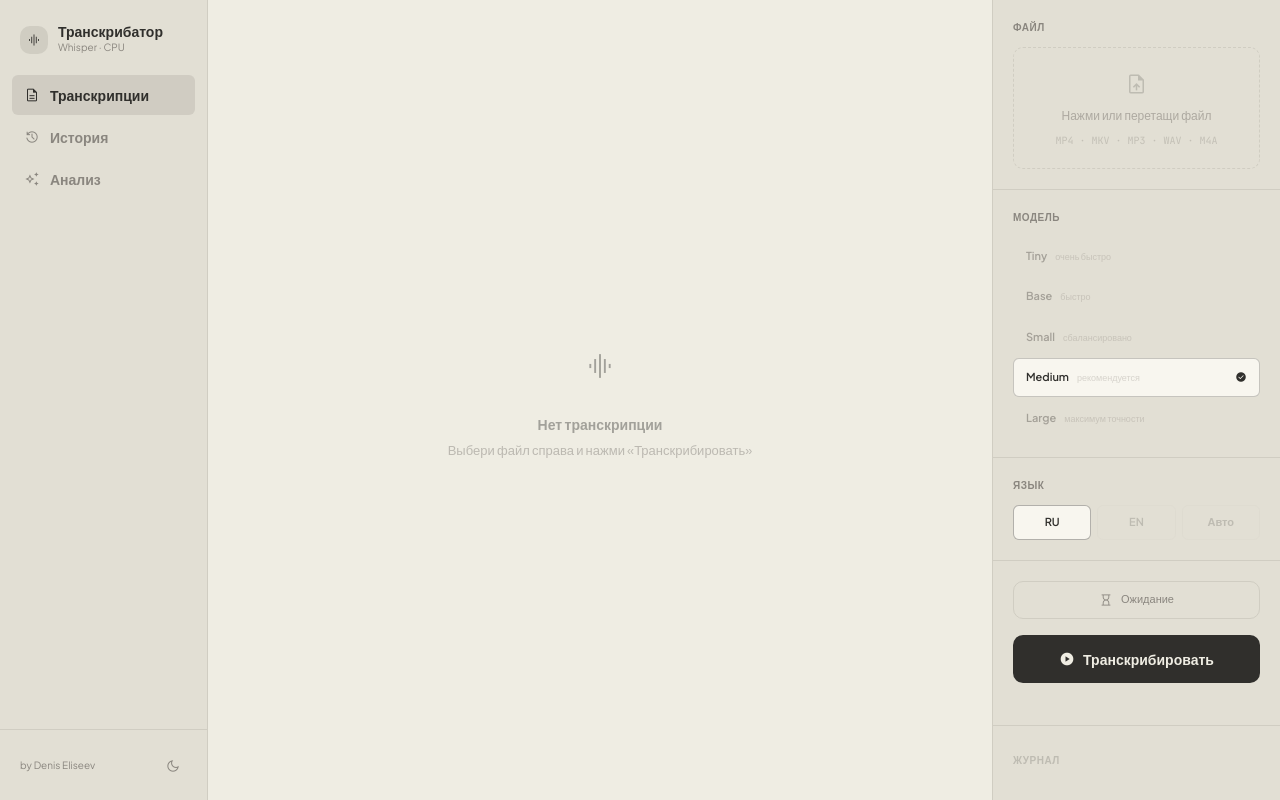
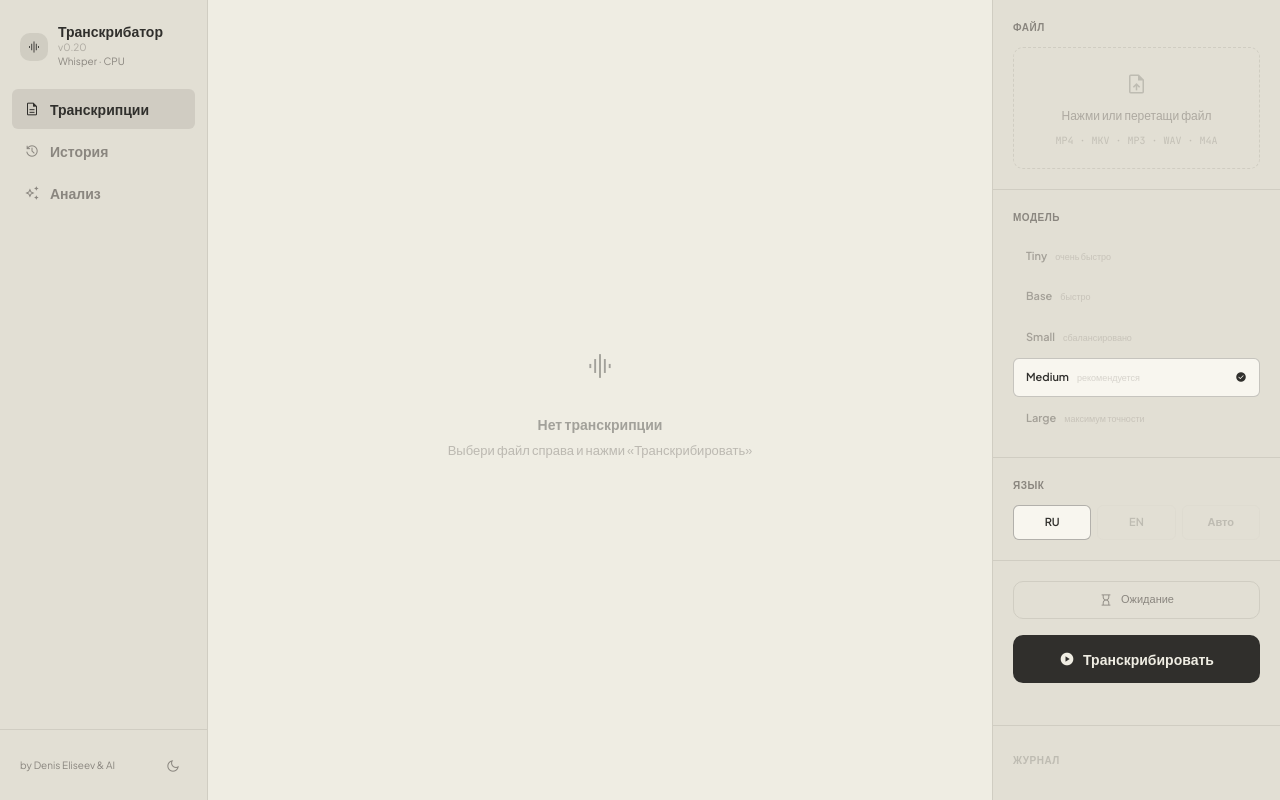
Before and after one commit to des-e/transcribe, a FastAPI app: page / in a window 1280 px wide. Run offline with FastAPI, Linux system fonts and the light colour scheme; some libraries are stand-ins or nearby versions.

Commit message:
ui: версия в заголовке сайдбара, подпись "by Denis Eliseev & AI"
Co-Authored-By: Claude Sonnet 4.6 <noreply@anthropic.com>

```diff
--- a/templates/index.html
+++ b/templates/index.html
@@ -44,7 +44,7 @@
         <span class="material-symbols-outlined text-sm text-accent">graphic_eq</span>
       </div>
       <div>
-        <h1 class="text-sm font-bold text-primary leading-none">Транскрибатор</h1>
+        <h1 class="text-sm font-bold text-primary leading-none">Транскрибатор <span class="font-normal text-muted/60 text-[10px]">v0.20</span></h1>
         <span id="backend-label" class="text-[10px] text-muted block mt-0.5">Whisper</span>
       </div>
     </div>
@@ -70,7 +70,7 @@
 
   <div class="px-5 py-4 border-t border-border">
     <div class="flex items-center justify-between">
-      <span class="text-[10px] text-muted">by Denis Eliseev</span>
+      <span class="text-[10px] text-muted">by Denis Eliseev &amp; AI</span>
       <button onclick="toggleTheme()" title="Переключить тему"
               class="p-1.5 rounded hover:bg-border/50 transition-colors">
         <span id="theme-icon" class="material-symbols-outlined text-base text-muted hover:text-primary">dark_mode</span>
```
